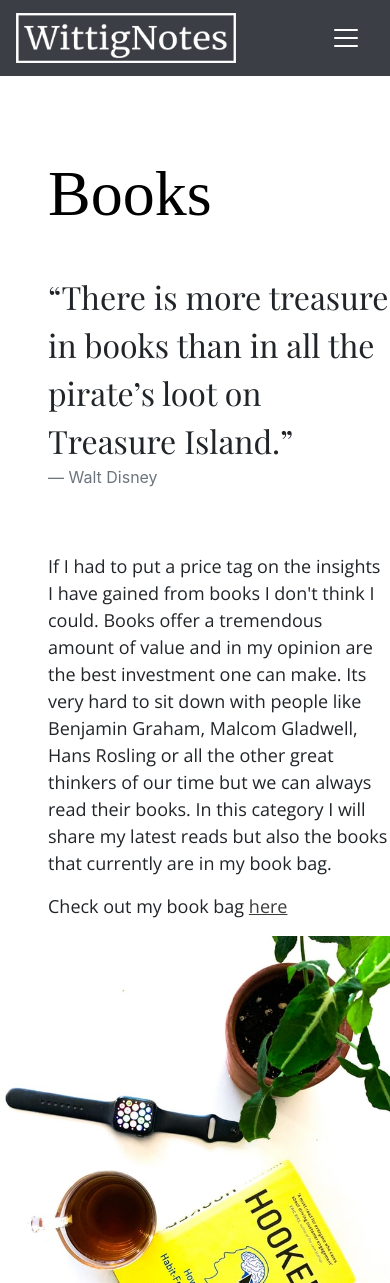
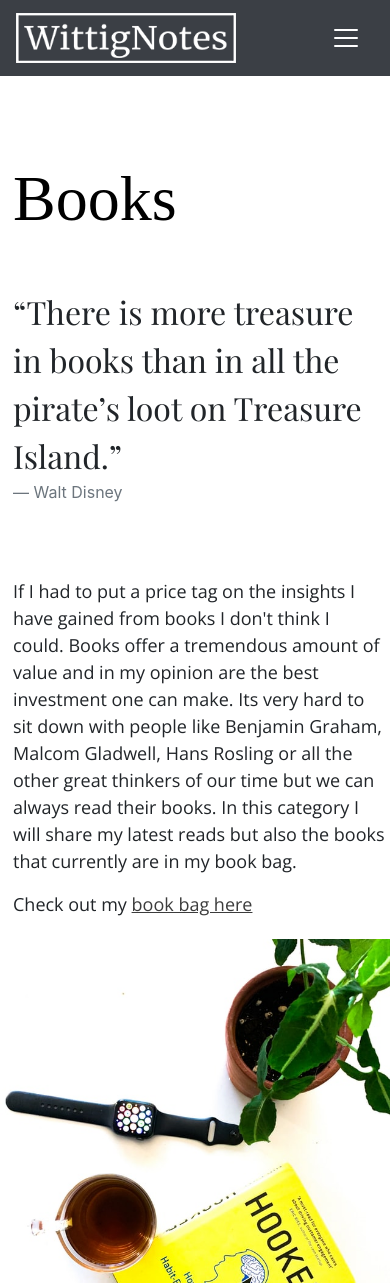
Before and after one commit to xJuhix/wittignotes, a React (Create React App) app: page /books in a window 390 px wide. Shown: the top 1283 px of the page. Built offline with nearby package versions, Linux system fonts and the light colour scheme; no server answers.

Commit message:
Updting styles

```diff
--- a/src/components/pages/Books.js
+++ b/src/components/pages/Books.js
@@ -29,9 +29,9 @@ export function Books() {
                 that currently are in my book bag.
               </p>
               <p>
-                Check out my book bag
+                Check out my
                 {' '}
-                <a href="https://www.goodreads.com/review/list/93584625?ref=nav_mybooks" aria-label=" Felix Wittig Book Bag" className="category__text-link">here</a>
+                <a href="https://www.goodreads.com/review/list/93584625?ref=nav_mybooks" aria-label=" Felix Wittig Book Bag" className="category__text-link">book bag here</a>
               </p>
             </div>
           </Col>
--- a/src/sass/partials/_categorypages.scss
+++ b/src/sass/partials/_categorypages.scss
@@ -12,6 +12,11 @@
   .blockquote,
   .category__text {
     margin-left: 3rem;
+
+    @media (max-width: 576px) {
+      margin-left: 0.5rem;
+      padding: 5px;
+    }
   }
 
   @media (max-width: 576px) {
@@ -26,8 +31,6 @@
 .blockquote {
   margin-top: 2rem;
   max-width: 700px;
-
-
 
   .blockquote-footer {
     background-color: $colour-secondary;
```
Also changed, not shown: 1 other file (tests, documents, lock files or other folders).
